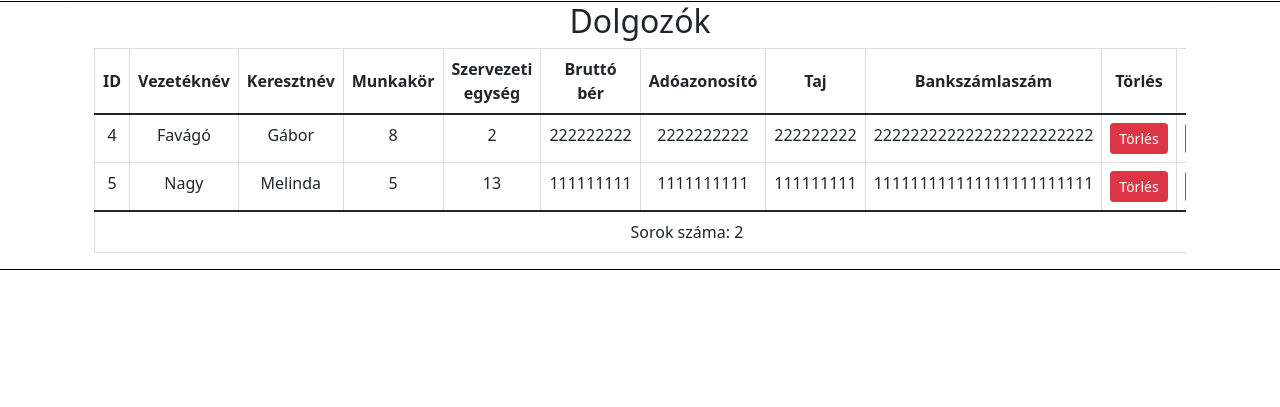
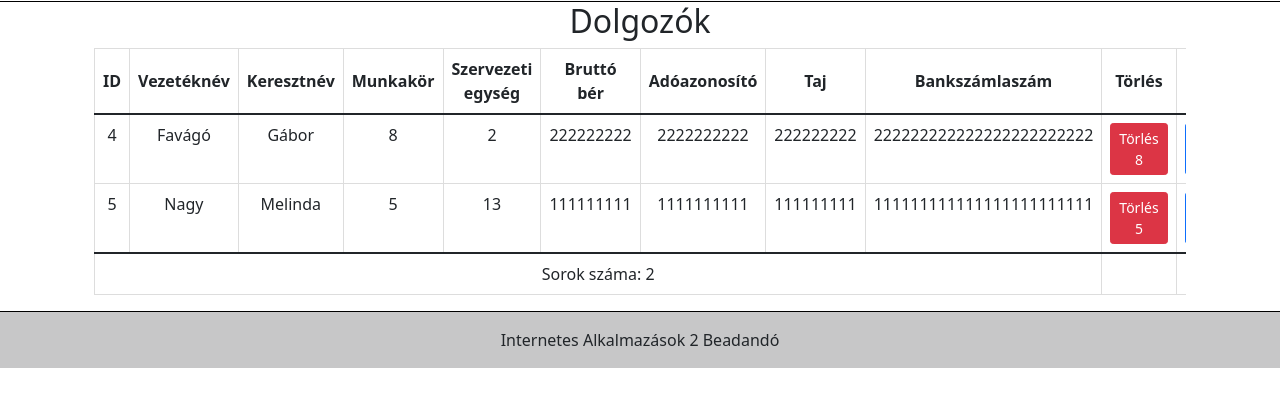
Before and after one commit to guttidani/EXSPJ1, a PHP site: page / in a window 1280 px wide. Shown: the part 55-462 px from the top of the page. Run offline with PHP 8.4, Linux system fonts and the light colour scheme; data comes from the database, SQL or seed files in the repository; data that the repository does not hold is empty.

Commit message:
ifeladin

```diff
--- a/body.php
+++ b/body.php
@@ -39,13 +39,21 @@
                                         $records = mysqli_query($conn, $sql);
                                         $counter = 0;
                                         //
-                                        $sql_szervezeti = "SELECT * FROM szervegys";
                                         //
-                                        $sql_munkakorok = "SELECT * FROM munkakorok";
                                         if (mysqli_num_rows($records) > 0) {
-                                            include "modals.php";
+                                            //include "modals.php";
                                             while ($row = mysqli_fetch_assoc($records)) {
                                                 $counter++;
+
+                                                // $munkakor_result = mysqli_query($conn,'SELECT * FROM munkakorok WHERE munkakorID = ',(int)$row["munkakorID"] );
+                                                // $row_munkakor = mysqli_fetch_assoc($munkakor_result);
+                                                // $munkakor_nev = $row_munkakor[1];
+
+                                                // $szervegys_result = mysqli_query($conn,'SELECT * FROM szervegys WHERE szervEgysID =' ,(int)$row["szervEgysID"]);
+                                                // $row_szervegys = mysqli_fetch_assoc($szervegys_result);
+                                                // $szervegys_nev = $row_szervegys[1];
+
+
                                                 echo    '<tr id="', $row["ID"], '">',
                                                 '<td>', $row["ID"], '</td>',
                                                 '<td>', $row["vezetekNev"], '</td>',
@@ -56,19 +64,21 @@
                                                 '<td>', $row["adoazonosito"], '</td>',
                                                 '<td>', $row["TAJ"], '</td>',
                                                 '<td>', $row["bankSzamla"], '</td>',
-                                                '<td><a href="deleteWorker.php?id=' . $row["ID"] . '" class="btn btn-danger btn-sm">Törlés</a></td>',
-                                                '<td><a href="test.php?id=' . $row["ID"] . '" class="btn btn-primary btn-sm">Módosítás</a></td>', // add modify button
+                                                '<td><a href="deleteWorker.php?id=' . $row["ID"] . '" class="btn btn-danger btn-sm">Törlés '.$row["munkakorID"].'</a></td>',
+                                                '<td><a href="test.php?id=' . $row["ID"] . '" class="btn btn-primary btn-sm">Módosítás '.$row["szervEgysID"].'</a></td>', // add modify button
                                                 '</tr>';
                                             }
                                         } else {
                                             echo "0 results ";
                                         }
-                                        mysqli_close($conn);
+                                        // mysqli_close($conn);
                                         ?>
                                     </tbody>
                                     <tfoot>
                                         <tr>
-                                            <td colspan="11"><?php echo 'Sorok száma: ', $counter ?></td>
+                                            <td colspan="9"><?php echo 'Sorok száma: ', $counter ?></td>
+                                            <td colspan="1"><?php echo $row["munkakorID"] ?></td>
+                                            <td colspan="1"><?php echo $row["szervEgysID"]?></td>
                                         </tr>
                                     </tfoot>
                                 </table>
--- a/createWorker.php
+++ b/createWorker.php
@@ -177,6 +177,9 @@ include_once "header.php";
     </div>
 </body>
 
+<?php
+include_once "footer.php";
+?>
 <!-- Optional JavaScript; choose one of the two ! -->
 <!-- Option 1: Bootstrap Bundle with Popper -->
 <!-- Option 2: Separate Popper and Bootstrap JS -->
--- /dev/null
+++ b/footer.php
@@ -0,0 +1,7 @@
+<footer class="bg-light text-center text-lg-start">
+  <!-- Copyright -->
+  <div class="text-center p-3" style="background-color: rgba(0, 0, 0, 0.2);">
+    Internetes Alkalmazások 2 Beadandó
+  </div>
+  <!-- Copyright -->
+</footer>
--- a/index.php
+++ b/index.php
@@ -15,6 +15,7 @@
 include_once "header.php";
 include_once "body.php";
 require "connection.php";
+include_once "footer.php";
 ?>
 <script src="https://cdn.jsdelivr.net/npm/bootstrap@5.1.3/dist/js/bootstrap.bundle.min.js" integrity="sha384-ka7Sk0Gln4gmtz2MlQnikT1wXgYsOg+OMhuP+IlRH9sENBO0LRn5q+8nbTov4+1p" crossorigin="anonymous"></script>
 </body>
--- a/sampleUpdate.php
+++ b/sampleUpdate.php
@@ -5,10 +5,10 @@ $vezetekNev2 = "Gáspár";
 $keresztNev2 = "Győző";
 $munkakorID2 = 11;
 $szervEgysID2 = 11;
-$bruttoBer2 = 1111;
+$bruttoBer2 = 666666;
 $adoazonosito2 = "1111";
 $TAJ2 = "1111";
-$bankszamlaszam2 = "1111";
+$bankszamlaszam2 = "11116666";
 $sql_update = 'UPDATE dolgozok SET
     ID = ' . $id . ',
     vezetekNev= "' . $vezetekNev2 . '",
@@ -22,7 +22,7 @@ $sql_update = 'UPDATE dolgozok SET
     WHERE ID =' . $id;
 if (mysqli_query($conn, $sql_update)) {
     //include "sikeres.php";
-    header("location:/index.php");
+    // header("location:/index.php");
 } else {
     mysqli_error($conn);
     include "errorMsg.php";
```
Also changed, not shown: test.php (+5 -11 lines).
